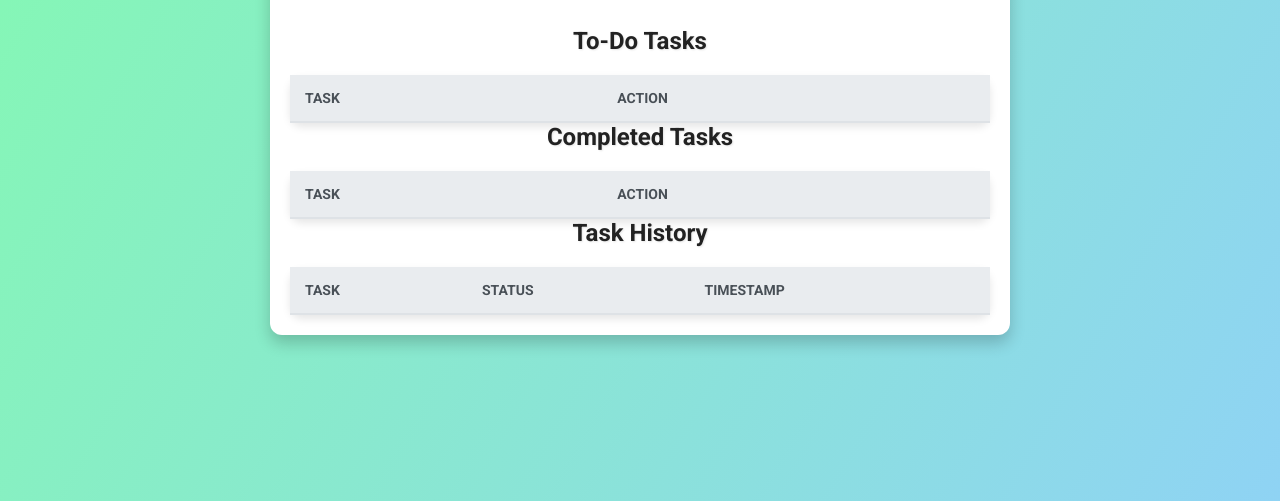
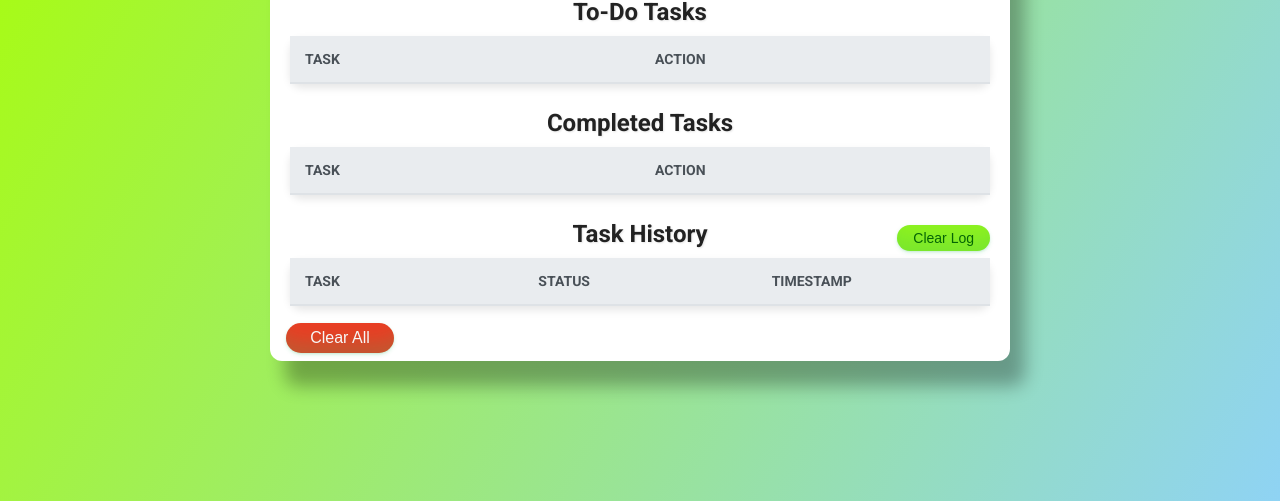
Before and after one commit to Uttam1910/To-Do-List-App-with-Task-History, a plain HTML site: page to do list/index.html in a window 1280 px wide. Shown: the part 299-800 px from the top of the page. Drawn offline with Linux system fonts and the light colour scheme.

Commit message:
Changed and Modified the UI

```diff
--- a/to do list/index.html
+++ b/to do list/index.html
@@ -1,21 +1,27 @@
 <!DOCTYPE html>
 <html lang="en">
   <head>
-    <meta charset="UTF-8">
-    <meta name="viewport" content="width=device-width, initial-scale=1.0">
+    <meta charset="UTF-8" />
+    <meta name="viewport" content="width=device-width, initial-scale=1.0" />
     <title>Advanced To-Do List App</title>
     <!-- Google Fonts -->
-    <link href="https://fonts.googleapis.com/css2?family=Roboto:wght@400;700&display=swap" rel="stylesheet">
+    <link
+      href="https://fonts.googleapis.com/css2?family=Roboto:wght@400;700&display=swap"
+      rel="stylesheet"
+    />
     <!-- Font Awesome -->
-    <link rel="stylesheet" href="https://cdnjs.cloudflare.com/ajax/libs/font-awesome/6.0.0-beta3/css/all.min.css">
+    <link
+      rel="stylesheet"
+      href="https://cdnjs.cloudflare.com/ajax/libs/font-awesome/6.0.0-beta3/css/all.min.css"
+    />
     <!-- Custom CSS -->
-    <link rel="stylesheet" href="styles.css">
+    <link rel="stylesheet" href="styles.css" />
   </head>
   <body>
     <div class="container">
       <h1>To-Do List</h1>
       <form id="task-form">
-            <input type="text" id="task-input" placeholder="Add a new task..." required>
+        <input type="text" id="task-input" placeholder="Add a new task..." required />
         <button type="submit"><i class="fas fa-plus"></i></button>
       </form>
 
@@ -41,7 +47,7 @@
         <tbody id="completed-tasks-list"></tbody>
       </table>
 
-        <h2>Task History</h2>
+      <h2>Task History <button id="Empty_Log">Clear Log</button></h2>
       <table id="task-history-table">
         <thead>
           <tr>
@@ -52,6 +58,7 @@
         </thead>
         <tbody id="task-history-list"></tbody>
       </table>
+      <button id="clearAll">Clear All</button>
     </div>
 
     <!-- Custom JavaScript -->
--- a/to do list/scripts.js
+++ b/to do list/scripts.js
@@ -5,6 +5,7 @@ document.addEventListener('DOMContentLoaded', function () {
   const todoTasksList = document.getElementById('todo-tasks-list');
   const completedTasksList = document.getElementById('completed-tasks-list');
   const taskHistoryList = document.getElementById('task-history-list');
+  taskHistoryList.classList.add('table_property');
 
   // Load tasks and history from local storage
   loadTasks();
@@ -23,7 +24,7 @@ document.addEventListener('DOMContentLoaded', function () {
         id: Date.now().toString(),
         text: taskValue,
         completed: false,
-                timestamp: new Date().toLocaleString()
+        timestamp: new Date().toLocaleString(),
       };
 
       // Add task to local storage
@@ -46,7 +47,10 @@ document.addEventListener('DOMContentLoaded', function () {
     const taskId = listItem ? listItem.dataset.id : null;
 
     if (taskId) {
-            if (e.target.classList.contains('remove-task') || e.target.parentElement.classList.contains('remove-task')) {
+      if (
+        e.target.classList.contains('remove-task') ||
+        e.target.parentElement.classList.contains('remove-task')
+      ) {
         // Remove task
         removeTask(taskId);
       } else if (e.target.classList.contains('task-complete')) {
@@ -72,7 +76,7 @@ document.addEventListener('DOMContentLoaded', function () {
   // Load tasks from local storage
   function loadTasks() {
     const tasks = getTasksFromLocalStorage();
-        tasks.forEach(task => {
+    tasks.forEach((task) => {
       if (task.completed) {
         addTaskToTable(task, completedTasksList);
       } else {
@@ -102,21 +106,21 @@ document.addEventListener('DOMContentLoaded', function () {
   // Update task in local storage
   function updateTaskInLocalStorage(updatedTask) {
     let tasks = getTasksFromLocalStorage();
-        tasks = tasks.map(task => task.id === updatedTask.id ? updatedTask : task);
+    tasks = tasks.map((task) => (task.id === updatedTask.id ? updatedTask : task));
     saveTasksToLocalStorage(tasks);
   }
 
   // Remove task from local storage
   function removeTaskFromLocalStorage(taskId) {
     let tasks = getTasksFromLocalStorage();
-        tasks = tasks.filter(task => task.id !== taskId);
+    tasks = tasks.filter((task) => task.id !== taskId);
     saveTasksToLocalStorage(tasks);
   }
 
   // Get task by ID from local storage
   function getTaskById(taskId) {
     const tasks = getTasksFromLocalStorage();
-        return tasks.find(task => task.id === taskId);
+    return tasks.find((task) => task.id === taskId);
   }
 
   // Add task to table
@@ -148,6 +152,7 @@ document.addEventListener('DOMContentLoaded', function () {
 
     row.appendChild(taskCell);
     row.appendChild(actionCell);
+    row.classList.add('table_property');
 
     tableBody.appendChild(row);
   }
@@ -214,7 +219,7 @@ document.addEventListener('DOMContentLoaded', function () {
   // Load history from local storage
   function loadHistory() {
     const history = getHistoryFromLocalStorage();
-        history.forEach(entry => {
+    history.forEach((entry) => {
       const historyRow = document.createElement('tr');
 
       const taskCell = document.createElement('td');
@@ -244,7 +249,7 @@ document.addEventListener('DOMContentLoaded', function () {
   function saveHistoryToLocalStorage() {
     const rows = taskHistoryList.querySelectorAll('tr');
     const history = [];
-        rows.forEach(row => {
+    rows.forEach((row) => {
       const task = row.cells[0].textContent;
       const status = row.cells[1].textContent;
       const timestamp = row.cells[2].textContent;
@@ -253,3 +258,16 @@ document.addEventListener('DOMContentLoaded', function () {
     localStorage.setItem('taskHistory', JSON.stringify(history));
   }
 });
+
+clearAll = document.querySelector('#clearAll');
+clearAll.addEventListener('click', function (e) {
+  localStorage.clear();
+  window.location.reload();
+});
+
+clearLog = document.querySelector('#Empty_Log');
+clearLog.addEventListener('click', function (e) {
+  console.log('hello');
+  localStorage.taskHistory = '';
+  window.location.reload();
+});
--- a/to do list/styles.css
+++ b/to do list/styles.css
@@ -1,40 +1,68 @@
 /* Global Styles */
 body {
   font-family: 'Roboto', sans-serif;
-    background: linear-gradient(120deg, #84fab0 0%, #8fd3f4 100%);
+  background: linear-gradient(120deg, #aaff00 0%, #8fd3f4 100%);
   display: flex;
   justify-content: center;
   align-items: center;
-    height: 100vh;
+  /* the Breaking of page is fixed */
+  min-height: 100vh;
+  height: 100%;
   margin: 0;
   color: #333;
+
+  position: relative;
+}
+
+/* Adding a colorful scrollbar. Test it by using multiple task history and see magic*/
+body::-webkit-scrollbar {
+  width: 1.2rem;
+}
+
+body::-webkit-scrollbar-track {
+  background: linear-gradient(0deg, rgb(255, 72, 0) 0%, rgb(0, 183, 211) 100%);
+  border-radius: 99px;
+}
+
+body::-webkit-scrollbar-thumb {
+  background: transparent;
+  box-shadow: 0px 0px 0px 100000vh rgba(31, 28, 28, 0.84);
+  border-radius: 99px;
 }
 
 .container {
   background: #fff;
-    padding: 20px;
+  padding: 20px 20px 0 20px;
   border-radius: 12px;
-    box-shadow: 0 8px 16px rgba(0, 0, 0, 0.2);
+  box-shadow: 15px 25px 18px rgba(0, 0, 0, 0.3);
   width: 100%;
   max-width: 700px;
   text-align: center;
+  /* Giving some space to breath */
+  margin-top: 25px;
+  margin-bottom: 25px;
   overflow: hidden; /* Ensures container's content does not overflow */
-    overflow-y: auto; /* Enable vertical scrolling if content exceeds container height */
-    max-height: 80vh; /* Limit container height to 80% of viewport height */
+
+  /* removed the scrollbar which was inside the menu. it was weird */
+  .example::-webkit-scrollbar {
+    display: none;
+  }
 }
 
-h1, h2 {
-    margin: 0 0 20px;
+h1,
+h2 {
+  margin: 0 0 10px;
   font-weight: 700;
   color: #222;
   text-shadow: 1px 1px 2px rgba(0, 0, 0, 0.1);
+  position: relative;
 }
 
 form {
   display: flex;
   justify-content: center;
   align-items: center;
-    margin-bottom: 30px;
+  margin-bottom: 36px;
 }
 
 #task-input {
@@ -80,12 +108,14 @@ table {
   background: #f9f9f9;
   border-radius: 12px;
   box-shadow: 0 4px 8px rgba(0, 0, 0, 0.1);
+  margin-bottom: 25px;
 }
 
 thead th {
   background: #e9ecef;
   padding: 15px;
   font-weight: bold;
+  width: 100px;
   text-align: left;
   border-bottom: 2px solid #dee2e6;
   color: #495057;
@@ -93,6 +123,15 @@ thead th {
   font-size: 14px;
 }
 
+/* Adding extra class for future task td tr element */
+.table_property {
+  padding: 15px;
+  text-align: left;
+  border-bottom: 2px solid #dee2e6;
+  color: #495057;
+}
+
+/*  */
 tbody tr {
   border-bottom: 1px solid #dee2e6;
   transition: background-color 0.3s;
@@ -135,6 +174,61 @@ td .remove-task:hover {
   color: #c82333;
 }
 
+/* clear log Button style */
+#Empty_Log {
+  /* you can change the color */
+  background-color: #8df220;
+  border-radius: 100px;
+  box-shadow: rgba(44, 187, 99, 0.2) 0 -25px 18px -14px inset, rgba(44, 187, 99, 0.15) 0 1px 2px,
+    rgba(44, 187, 99, 0.15) 0 2px 4px;
+  color: rgb(5, 101, 5);
+  cursor: pointer;
+  display: inline-block;
+  padding: 5px 16px;
+  text-align: center;
+  text-decoration: none;
+  transition: all 500ms;
+  border: 0;
+  font-size: 14px;
+
+  position: absolute;
+  right: 0;
+  top: 5px;
+}
+
+#Empty_Log:hover {
+  background-color: #0ccd0f;
+  box-shadow: rgba(44, 187, 99, 0.35) 0 -25px 18px -14px inset, rgba(44, 187, 99, 0.25) 0 1px 2px,
+    rgba(44, 187, 99, 0.25) 0 2px 4px;
+}
+
+/* Clear all Button */
+#clearAll {
+  /* you can change the color */
+  background-color: #e83f24;
+  border-radius: 100px;
+  box-shadow: rgba(44, 187, 99, 0.2) 0 -25px 18px -14px inset, rgba(44, 187, 99, 0.15) 0 1px 2px,
+    rgba(44, 187, 99, 0.15) 0 2px 4px;
+  color: rgb(247, 247, 247);
+  cursor: pointer;
+  display: inline-block;
+  padding: 6px 24px;
+  text-align: center;
+  text-decoration: none;
+  transition: all 500ms;
+  border: 0;
+  font-size: 16px;
+
+  transform: translate(-300px, -8px);
+}
+
+#clearAll:hover {
+  background-color: #ad2f15;
+  box-shadow: rgba(230, 11, 110, 0.35) 0 -25px 18px -14px inset, rgba(216, 13, 114, 0.25) 0 1px 2px,
+    rgba(216, 196, 10, 0.25) 0 2px 4px;
+  /* transform: scale(1.05) rotate(-1deg); */
+}
+
 /* Responsive Styles */
 @media (max-width: 600px) {
   .container {
```
Lines whose indentation alone changed are shown as unchanged.
